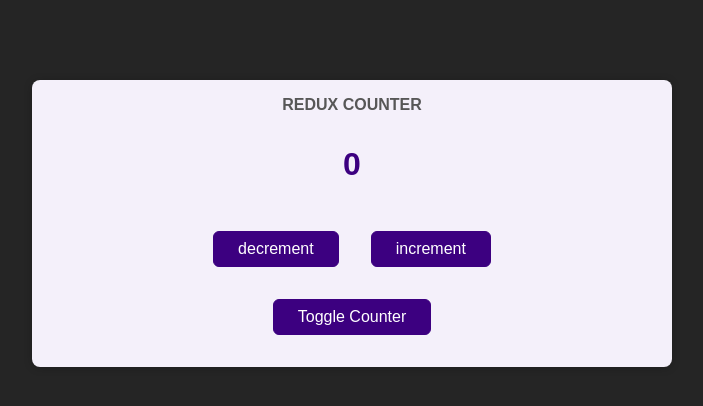
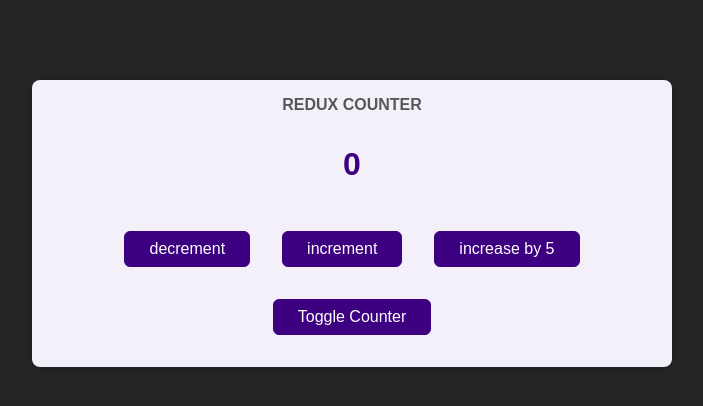
Before and after one commit to ranaawais0303/redux-counter-app, a React (Create React App) app: page / in a window 1280 px wide. Shown: the top 406 px of the page, without its empty margins (288-991 px from the left). Built offline with nearby package versions, Linux system fonts and the light colour scheme.

Commit message:
increase flexible

```diff
--- a/src/components/Counter.js
+++ b/src/components/Counter.js
@@ -12,6 +12,9 @@ const Counter = () => {
   const decrementHandler = () => {
     dispatch({ type: "decrement" });
   };
+  const increaseHandler = () => {
+    dispatch({ type: "increase", counter: 5 });
+  };
   const toggleCounterHandler = () => {};
 
   return (
@@ -21,6 +24,7 @@ const Counter = () => {
       <div>
         <button onClick={decrementHandler}>decrement</button>
         <button onClick={incrementHandler}>increment</button>
+        <button onClick={increaseHandler}>increase by 5</button>
       </div>
       <button onClick={toggleCounterHandler}>Toggle Counter</button>
     </main>
--- a/src/store/index.js
+++ b/src/store/index.js
@@ -6,6 +6,9 @@ const counterReducer = (state = { counter: 0 }, action) => {
   if (action.type === "decrement") {
     return { counter: state.counter - 1 };
   }
+  if (action.type === "increase") {
+    return { counter: state.counter + action.counter };
+  }
   return state;
 };
 
```
